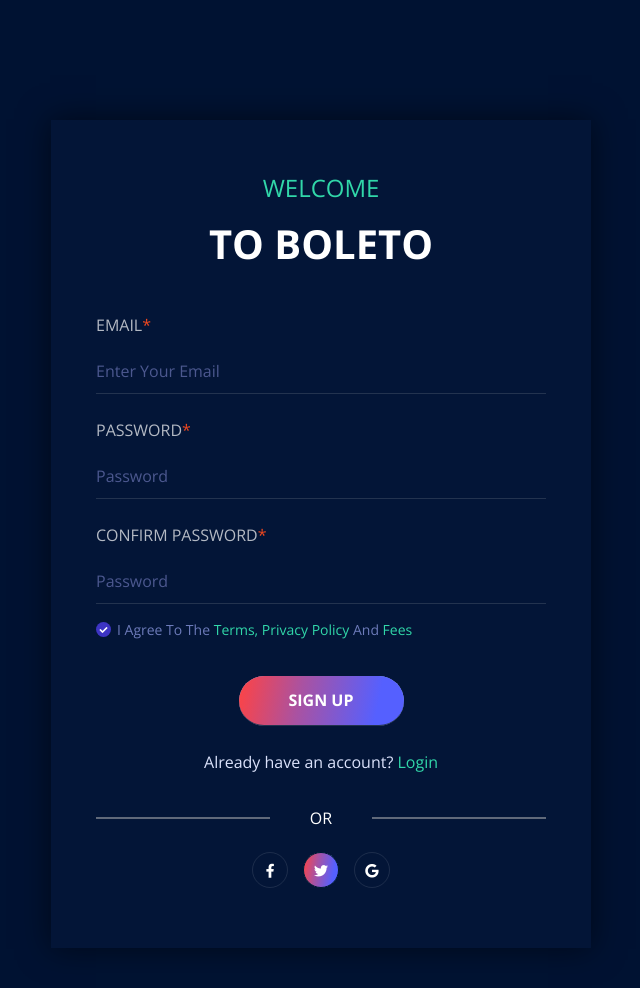
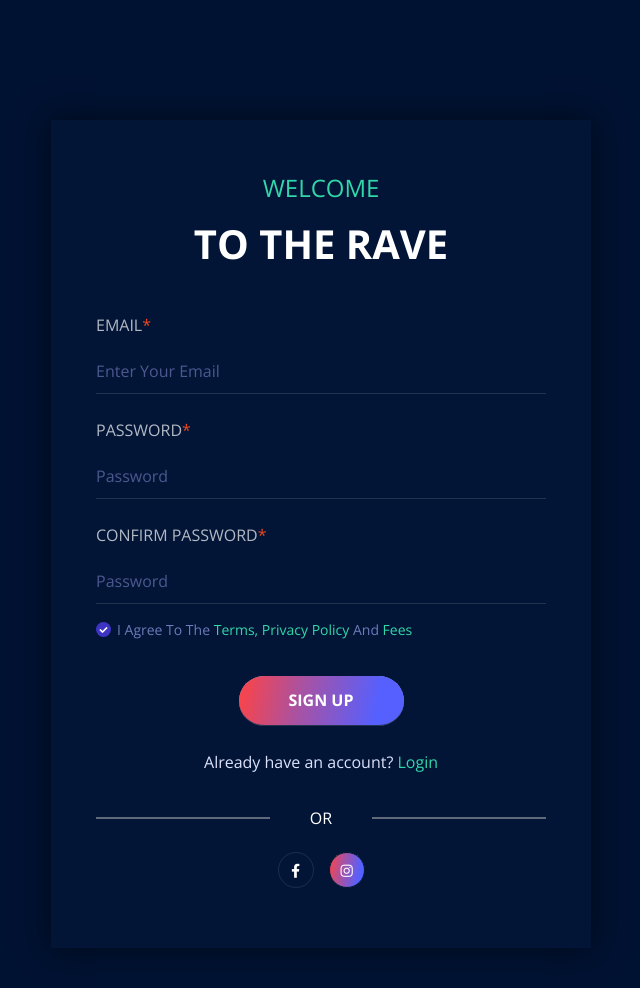
Before and after one commit to Ifihan/Rave, a plain HTML site: page sign-up.html in a window 1280 px wide. Shown: the whole page, without its empty margins (319-959 px from the left). Drawn offline with nearby package versions, Linux system fonts and the light colour scheme.

Commit message:
clean up the sign in and up pages

```diff
--- a/sign-up.html
+++ b/sign-up.html
@@ -18,7 +18,7 @@
 
     <link rel="shortcut icon" href="assets/images/favicon.png" type="image/x-icon">
 
-    <title>Boleto  - Online Ticket Booking Website HTML Template</title>
+    <title>The Rave Entertainment</title>
 
 
 </head>
@@ -42,7 +42,7 @@
                 <div class="account-area">
                     <div class="section-header-3">
                         <span class="cate">welcome</span>
-                        <h2 class="title">to Boleto </h2>
+                        <h2 class="title">to The Rave </h2>
                     </div>
                     <form class="account-form">
                         <div class="form-group">
@@ -71,18 +71,13 @@
                     <div class="or"><span>Or</span></div>
                     <ul class="social-icons">
                         <li>
-                            <a href="#">
+                            <a href="https://www.facebook.com/the____Rave">
                                 <i class="fab fa-facebook-f"></i>
                             </a>
                         </li>
                         <li>
-                            <a href="#" class="active">
-                                <i class="fab fa-twitter"></i>
-                            </a>
-                        </li>
-                        <li>
-                            <a href="#">
-                                <i class="fab fa-google"></i>
+                            <a href="https://www.instagram.com/the____rave" class="active">
+                                <i class="fab fa-instagram"></i>
                             </a>
                         </li>
                     </ul>
```
Also changed, not shown: sign-in.html (+4 -9 lines).
